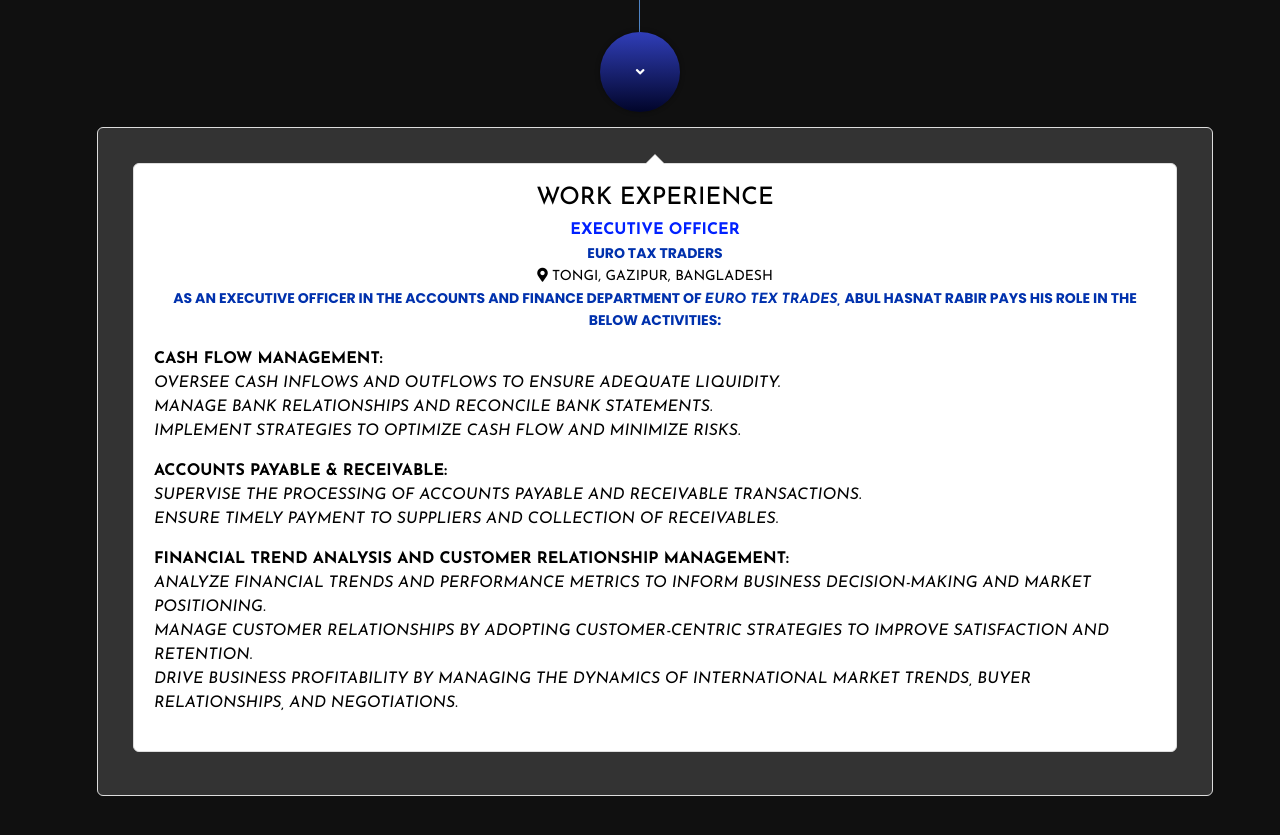
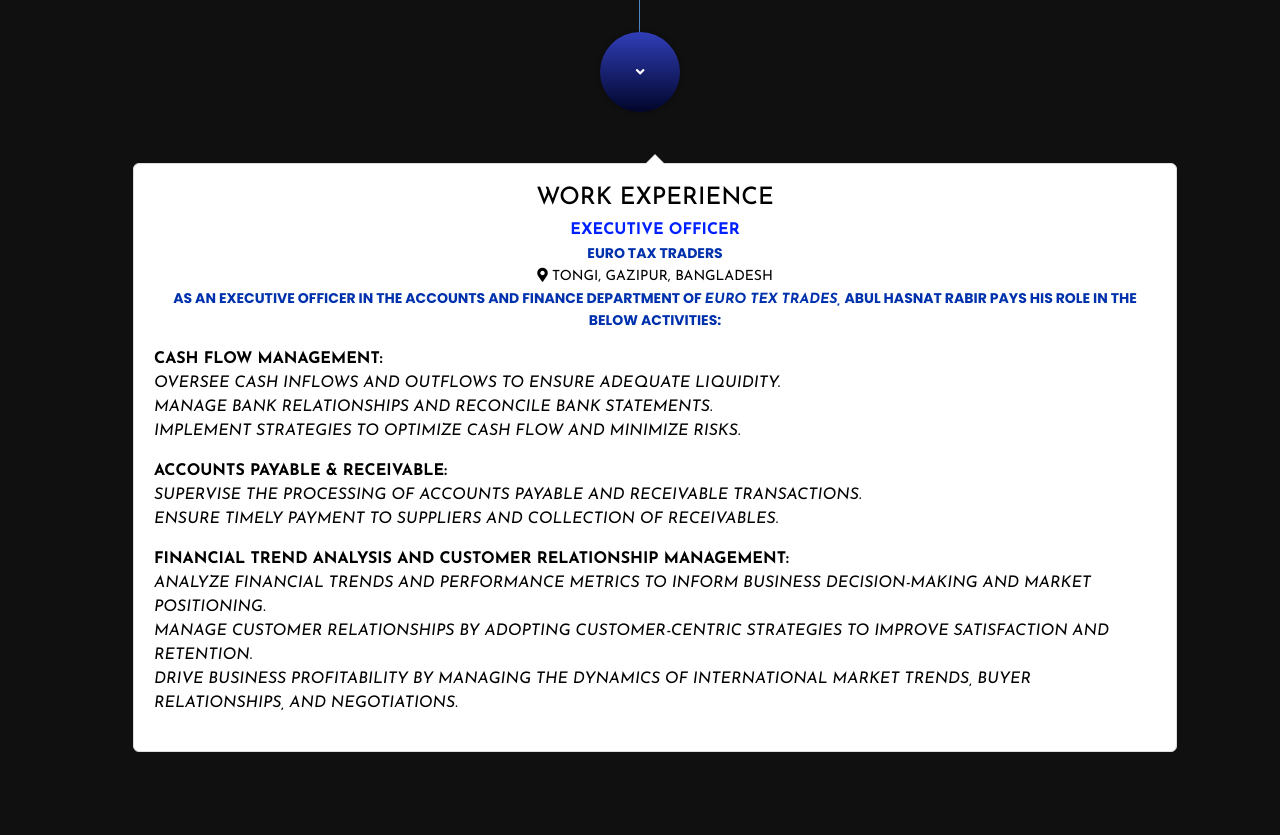
Before and after one commit to rabir01/portfolio, a plain HTML site: page index.html in a window 1280 px wide. Shown: the part 2600-3435 px from the top of the page. Drawn offline with nearby package versions, Linux system fonts and the light colour scheme.

Commit message:
Update index.html

```diff
--- a/index.html
+++ b/index.html
@@ -46,14 +46,14 @@
 }.skills .skills-content .right .line::before {
     background: #730707;
 }
-.timeline .timeline-box, .timeline .timeline-launch {
+ .timeline .timeline-launch {
     position: relative;
     display: inline-block;
     margin: 15px;
     padding: 20px;
-    border: 1px solid #dddddd;
+    border: 1px solid #0000;
     border-radius: 6px;
-    background: #333;
+    background: #0000;
 }
         .masonry {
               column-count: 3;
```
